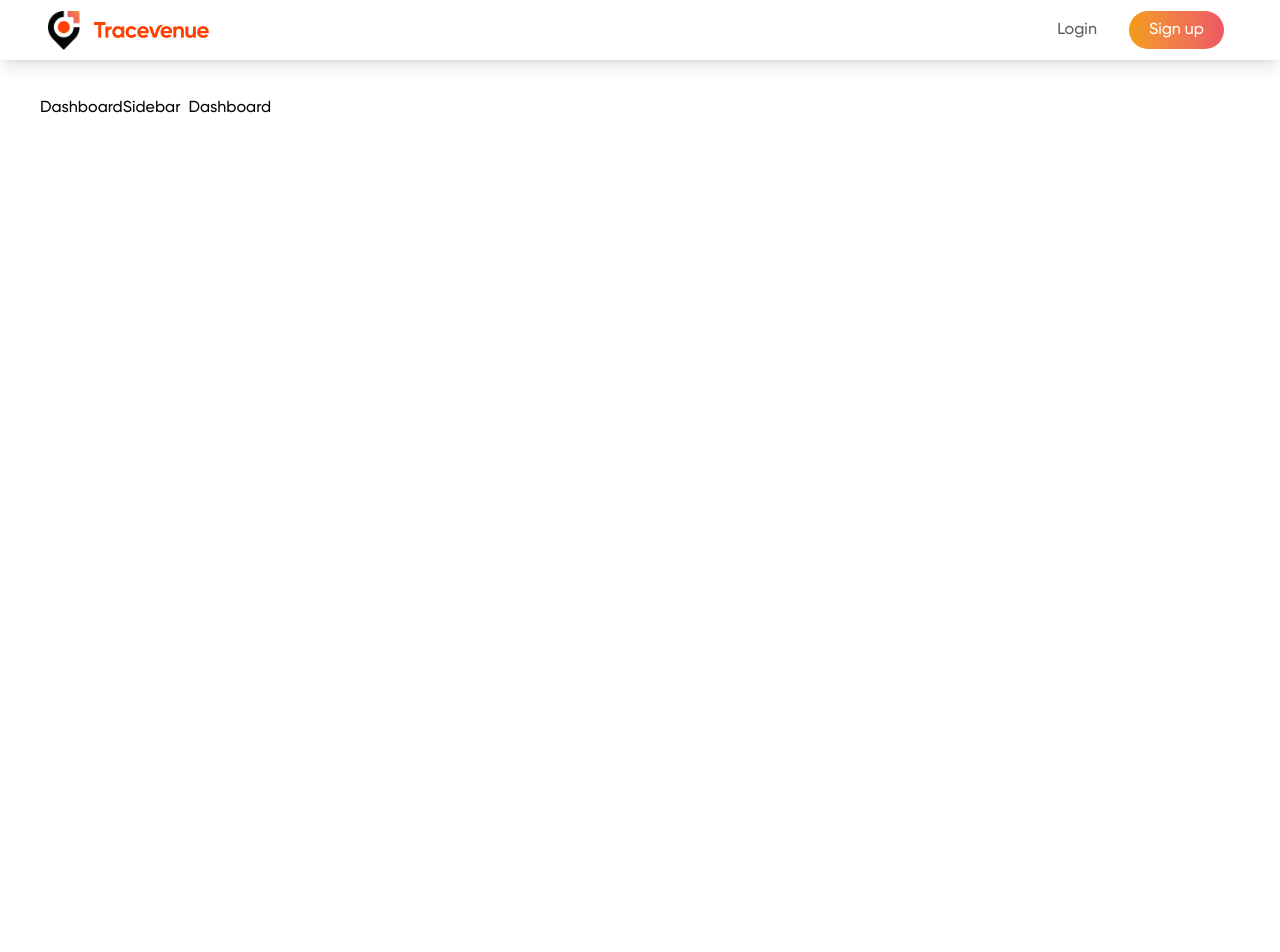
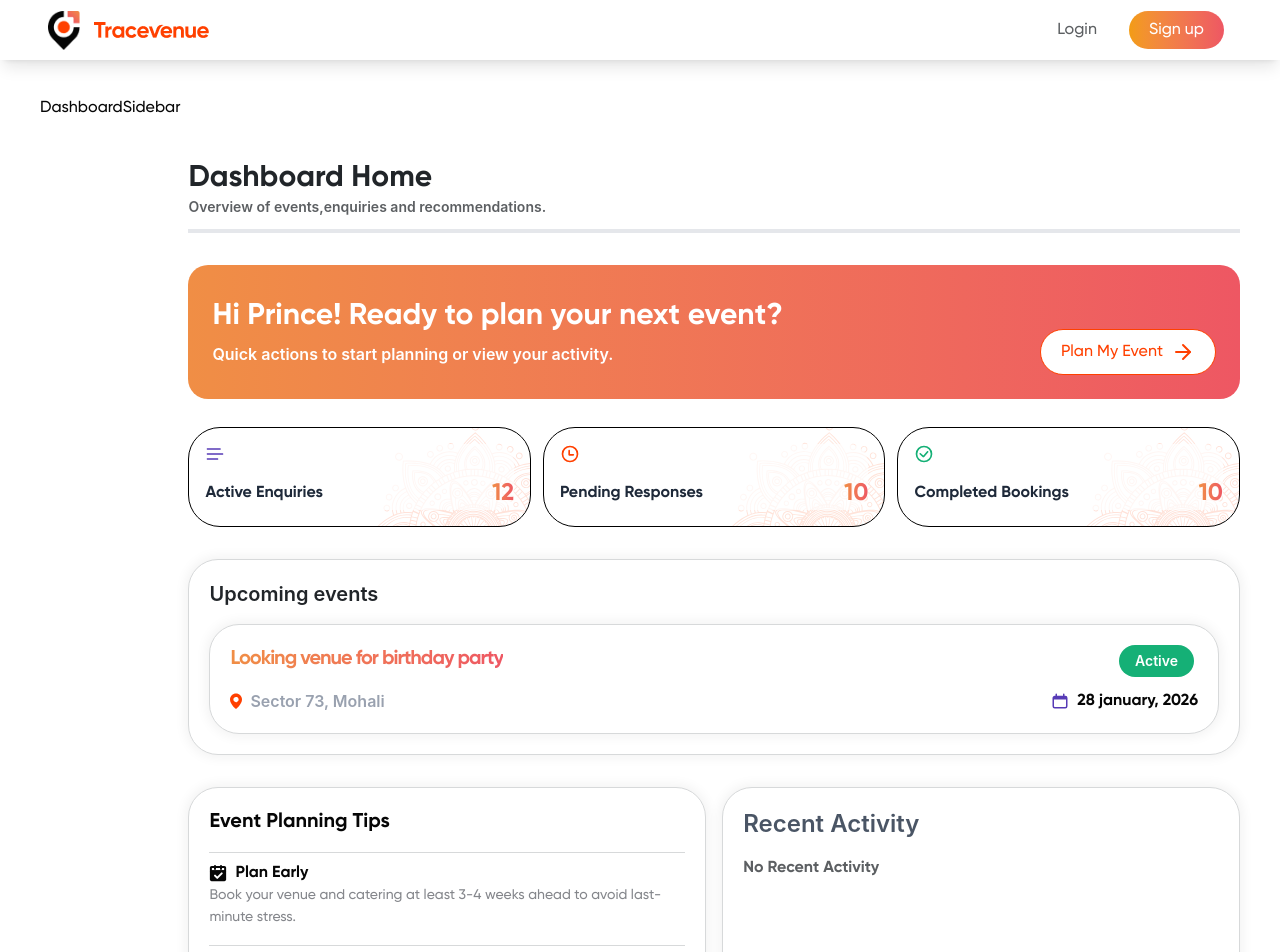
Before and after one commit to Prince5632/tracevenue-revamped, a React (Vite) app: page /dashboard in a window 1280 px wide. Shown: the top 952 px of the page. Before the commit the page ends 800 px from the top, so only its background shows below. Built offline with nearby package versions, Linux system fonts and the light colour scheme; no server answers.

Commit message:
Dashboard Created
Dashboard Page created.

```diff
--- /dev/null
+++ b/src/features/venue/dashboard/components/DashboardCard.jsx
@@ -0,0 +1,34 @@
+import { Button } from '@/shared'
+import React from 'react'
+import { ArrowRight } from 'lucide-react'
+
+const DashboardCard = () => {
+  return (
+    <div className="bg-linear-to-r from-[#f08e45] to-[#ee5763] rounded-2xl mt-4 p-6 grid grid-cols-1 md:grid-cols-[2fr_1fr] gap-4 items-center w-full">
+
+      {/* Text Section */}
+      <div className="md:text-left">
+        <h1 className="font-bold text-2xl md:text-3xl text-white">
+          Hi Prince! Ready to plan your next event?
+        </h1>
+        <h2 className="text-white font-semibold text-md mt-2">
+          Quick actions to start planning or view your activity.
+        </h2>
+      </div>
+
+      {/* Button Section */}
+      <div className="flex justify-center items-center md:mt-10 md:justify-end">
+        <Button
+          variant="outline"
+          rightIcon={<ArrowRight />}
+          className="bg-white whitespace-nowrap"
+        >
+          Plan My Event
+        </Button>
+      </div>
+
+    </div>
+  )
+}
+
+export default DashboardCard
--- /dev/null
+++ b/src/features/venue/dashboard/components/DashboardHeader.jsx
@@ -0,0 +1,15 @@
+import React from 'react'
+
+const DashboardHeader = () => {
+  return (
+   <>
+   <div className='flex flex-col mt-8'>
+    <h1 className='font-bold text-3xl text-[#212529]'>Dashboard Home</h1>
+    <p className='text-md font-semibold text-secondary mt-2'>Overview of events,enquiries and recommendations.</p>
+    <div className='h-1 w-full bg-gray-200 mt-3'></div>
+   </div>
+   </>
+  )
+}
+
+export default DashboardHeader
--- /dev/null
+++ b/src/features/venue/dashboard/components/NumberedCard.jsx
@@ -0,0 +1,23 @@
+import { GradientText } from '@/shared'
+import React from 'react'
+
+const NumberedCard = ({src,title,count}) => {
+  return (
+    <>
+      <div className="mt-3 w-full border border-black rounded-2xl h-25 relative bg-[url('/src/assets/dashboard/card-bg.svg')] bg-cover bg-center overflow-hidden rounded-4xl">
+          <div className="absolute inset-0 bg-white/70 rounded-2xl m-4">
+          <img src={src} className='w-5'/>
+          </div>
+
+          {/* Content */}
+          <div className="flex justify-between items-center mx-4 h-full relative my-4 z-10">
+            <div className="font-bold text-gray-800">{title}</div>
+            <GradientText children={count} className='text-2xl font-bold'/>
+          </div>
+
+        </div>
+    </>
+  )
+}
+
+export default NumberedCard
--- a/src/features/venue/dashboard/pages/Dashboard.jsx
+++ b/src/features/venue/dashboard/pages/Dashboard.jsx
@@ -1,5 +1,9 @@
 import React, { useEffect } from "react";
 import { useDashboard } from "@/features/venue/dashboard/context/DashboardContext";
+import DashboardHeader from "../components/DashboardHeader";
+import DashboardCard from "../components/DashboardCard";
+import { Badge, Card, Divider, GradientText } from "@/shared";
+import NumberedCard from "../components/NumberedCard";
 
 const Dashboard = () => {
   const { fetchDashboardStats, dashboardStats, error, isLoading } =
@@ -18,7 +22,111 @@ const Dashboard = () => {
   if (isLoading) return <div>Loading...</div>;
   if (error) return <div>Error loading dashboard data</div>;
 
-  return <div>Dashboard</div>;
+  return <>
+    <div className="flex flex-col mt-8 gap-4 w-full">
+      <DashboardHeader />
+      <DashboardCard />
+
+      {/* Card section */}
+      <div className="grid grid-cols-1 lg:grid-cols-3 gap-3">
+
+      <NumberedCard
+      src="src\assets\dashboard\three-line-list.svg"
+      count={12}
+      title="Active Enquiries"/>
+
+      <NumberedCard src="src\assets\dashboard\clock.svg"
+        count={10}
+        title="Pending Responses"
+      />
+
+      <NumberedCard src="src\assets\dashboard\check-green.svg"
+        count={10}
+        title="Completed Bookings"
+      />
+      </div>
+
+      {/* Upcoming events */}
+
+     <Card variant="default" className="mt-4">
+      <Card.Header>
+        <h3 className="font-semibold text-xl text-[#212529]">Upcoming events</h3>
+      </Card.Header>
+
+      <Card.Body>
+            <Card className=''>
+                <Card.Header>
+                   <div className="flex justify-between relative">
+                    <GradientText className="text-xl font-bold tracking-tighter">Looking venue for birthday party </GradientText>
+                    <div className="absolute right-1">
+                      <Badge variant="success">Active</Badge>
+                    </div>
+                   </div>
+                </Card.Header>
+
+                <Card.Body className="flex justify-between">
+                    {/* locate */}
+                    <div className="flex gap-2">
+                      <img src="src\assets\dashboard\location.svg" alt="" />
+                      <h4 className='text-gray-400 font-semibold '>Sector 73, Mohali</h4>
+                    </div>
+
+                    {/* calender */}
+                    <div className="flex gap-2">
+                      <img src="src\assets\dashboard\calendar.svg" alt="" />
+                      <h4 className="font-bold">28 january, 2026</h4>
+                    </div>
+                </Card.Body>
+            </Card>
+      </Card.Body>
+
+     </Card>
+
+
+     {/* Event Section */}
+     <div className="w-full grid lg:grid-cols-2 gap-4 my-4">
+      {/* Event card */}
+      <Card className='w-full'>
+
+        <Card.Header>
+          <h2 className="font-bold text-xl">Event Planning Tips</h2>
+        </Card.Header>
+
+        <Divider/>
+
+       <Card.Body>
+        <div className="flex items-center gap-2 mt-2">
+          <div>
+            <img src="src\assets\dashboard\event-plan.svg"/>
+          </div>
+          <div className="font-bold">Plan Early</div>
+        </div>
+          <p className="text-lg">
+            Book your venue and catering at least 3-4 weeks ahead to avoid last-minute stress.
+          </p>
+       </Card.Body>
+
+      <Card.Footer>
+          <div className="flex gap-2 items-center">
+            <div>
+               <img src="src\assets\dashboard\compare.svg"/>
+            </div>
+            <div className="font-bold">Compare Packages</div>
+        </div>
+          <p>
+            Book your venue and catering at least 3-4 weeks ahead to avoid last-minute stress.
+          </p>
+      </Card.Footer>
+
+      </Card>
+     {/* Recent Activity Card */}
+       <Card>
+          <Card.Header className="font-semibold text-2xl text-gray-600">Recent Activity</Card.Header>
+          <Card.Body className="font-bold text-secondary">No Recent Activity</Card.Body>
+       </Card>
+     </div>
+    </div>
+  </>;
 };
 
 export default Dashboard;
```
